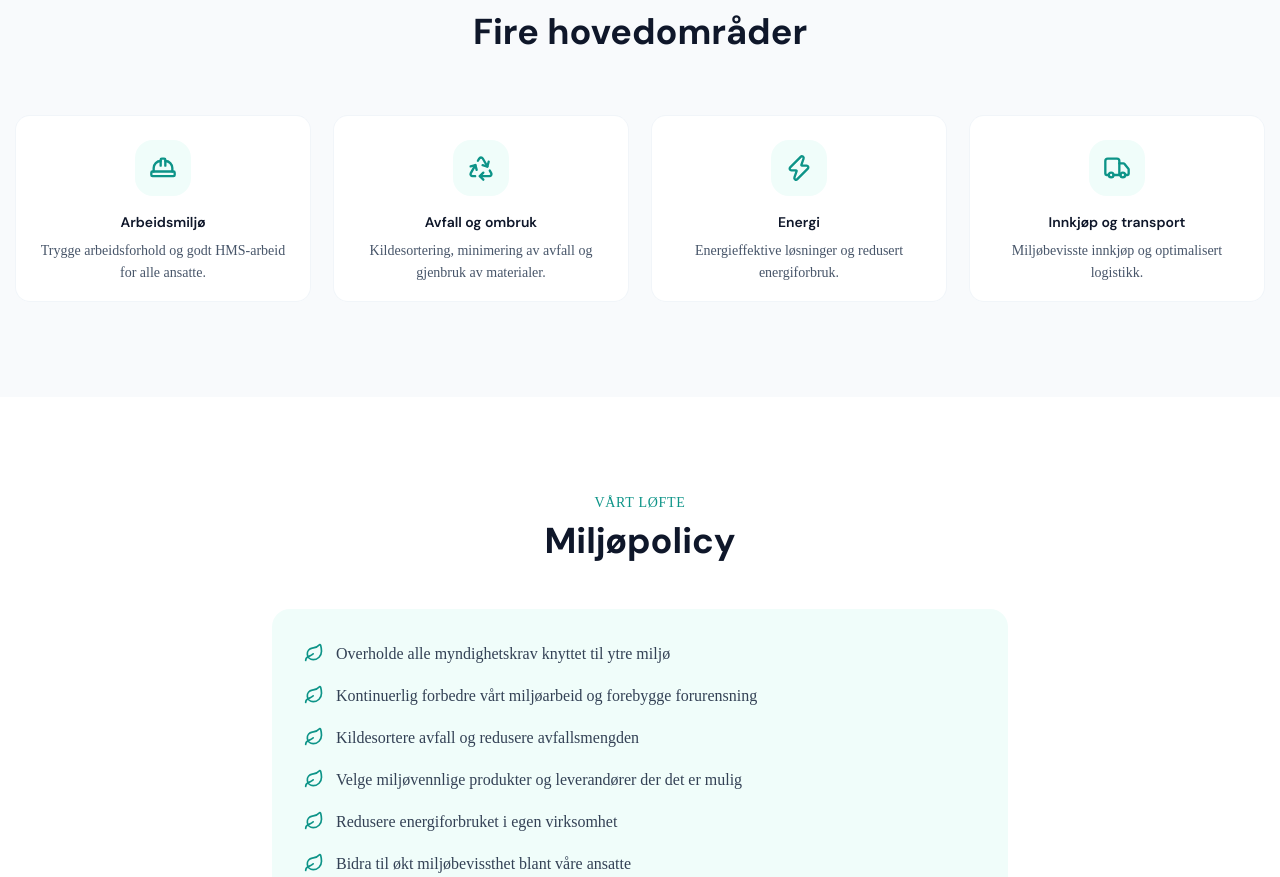
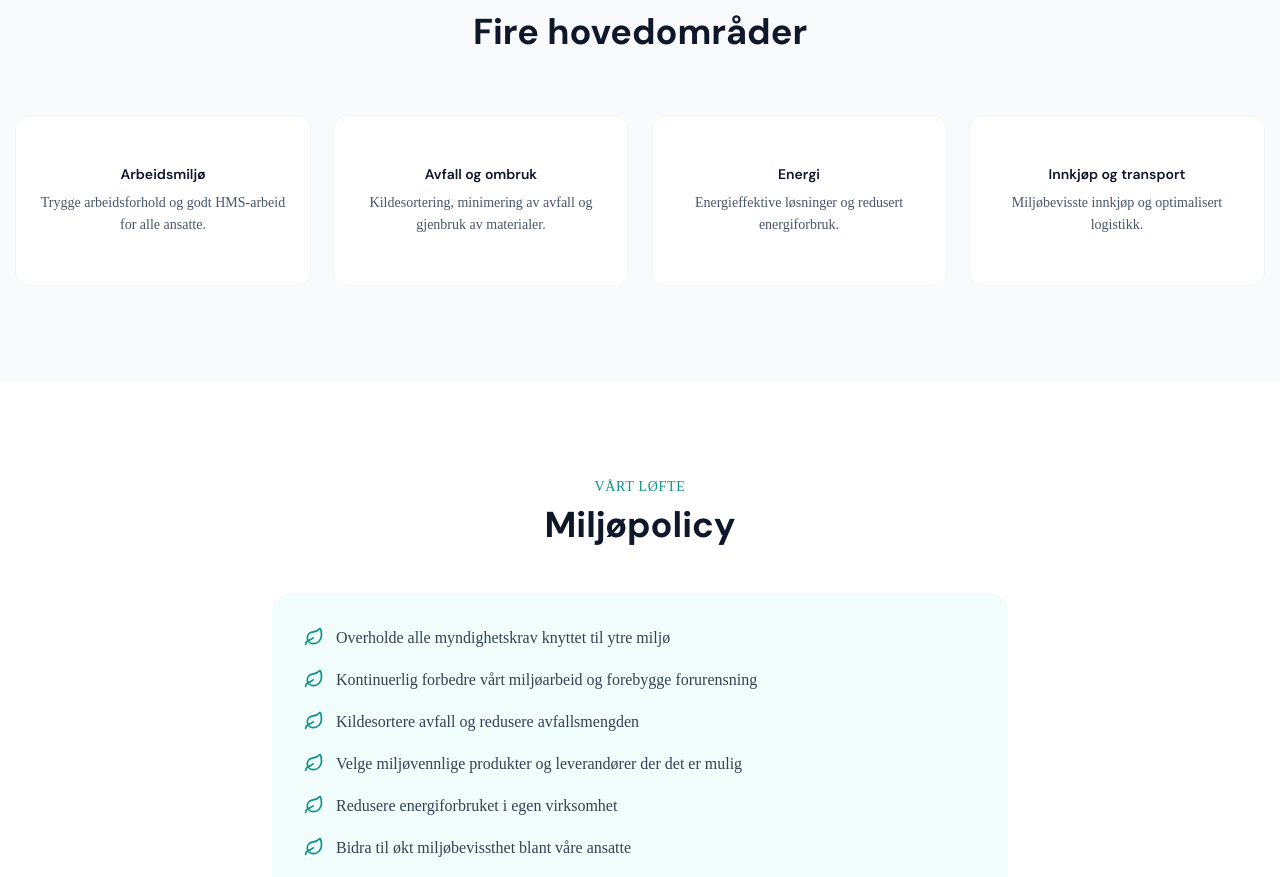
Before and after one commit to DaytraderStudent/lorenskogror-next, a Next.js app: page /miljo in a window 1280 px wide. Shown: the part 1146-2023 px from the top of the page. Built offline with nearby package versions, Linux system fonts and the light colour scheme.

Commit message:
Miljø: remove icons from requirement cards, center text

```diff
--- a/src/app/miljo/page.tsx
+++ b/src/app/miljo/page.tsx
@@ -136,11 +136,8 @@ export default function MiljoPage() {
           <StaggerContainer className="grid grid-cols-1 sm:grid-cols-2 lg:grid-cols-4 gap-6">
             {requirements.map((req) => (
               <StaggerItem key={req.title}>
-                <Card className="h-full border-0 ring-1 ring-slate-100 text-center hover:shadow-lg transition-shadow">
-                  <CardContent className="pt-2">
-                    <div className="w-14 h-14 rounded-2xl bg-teal-50 flex items-center justify-center mx-auto mb-4">
-                      <req.icon className="size-7 text-teal-600" />
-                    </div>
+                <Card className="h-full border-0 ring-1 ring-slate-100 hover:shadow-lg transition-shadow">
+                  <CardContent className="flex flex-col items-center justify-center text-center py-8">
                     <h3 className="font-heading font-semibold text-slate-900 mb-2">
                       {req.title}
                     </h3>
```
